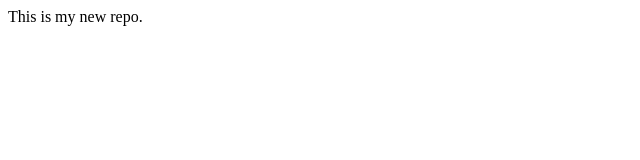
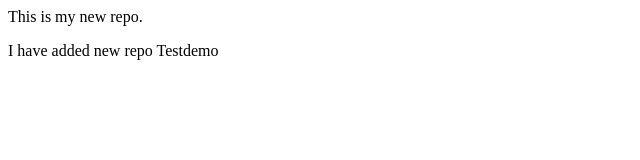
Before and after one commit to Hanumant93/localRepo, a plain HTML site: page index.html in a window 1280 px wide. Shown: the whole page, without its empty margins (0-640 px from the left). Drawn offline with Linux system fonts and the light colour scheme.

Commit message:
Add new TestDemo Paragraph

```diff
--- a/index.html
+++ b/index.html
@@ -1 +1,2 @@
 <p> This is my new repo. </p>
+<p> I have added new repo Testdemo</p>
```
